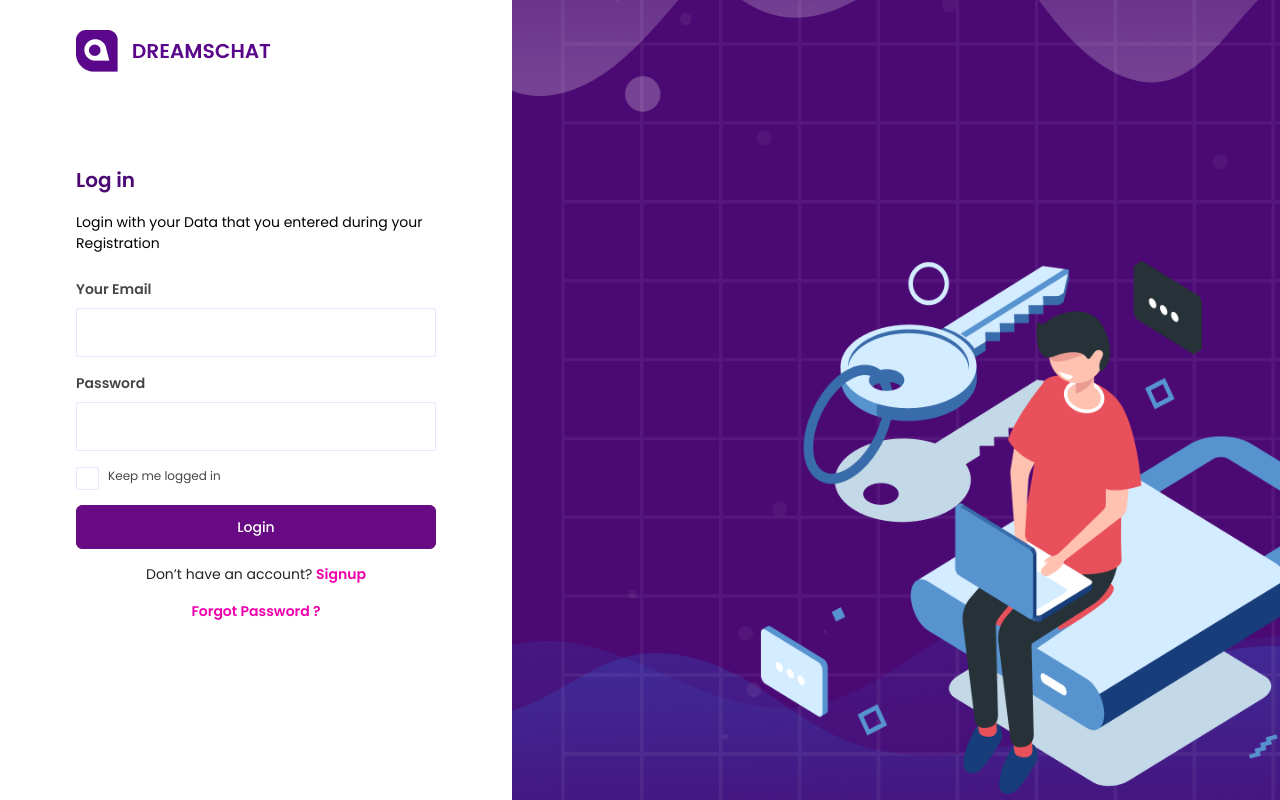
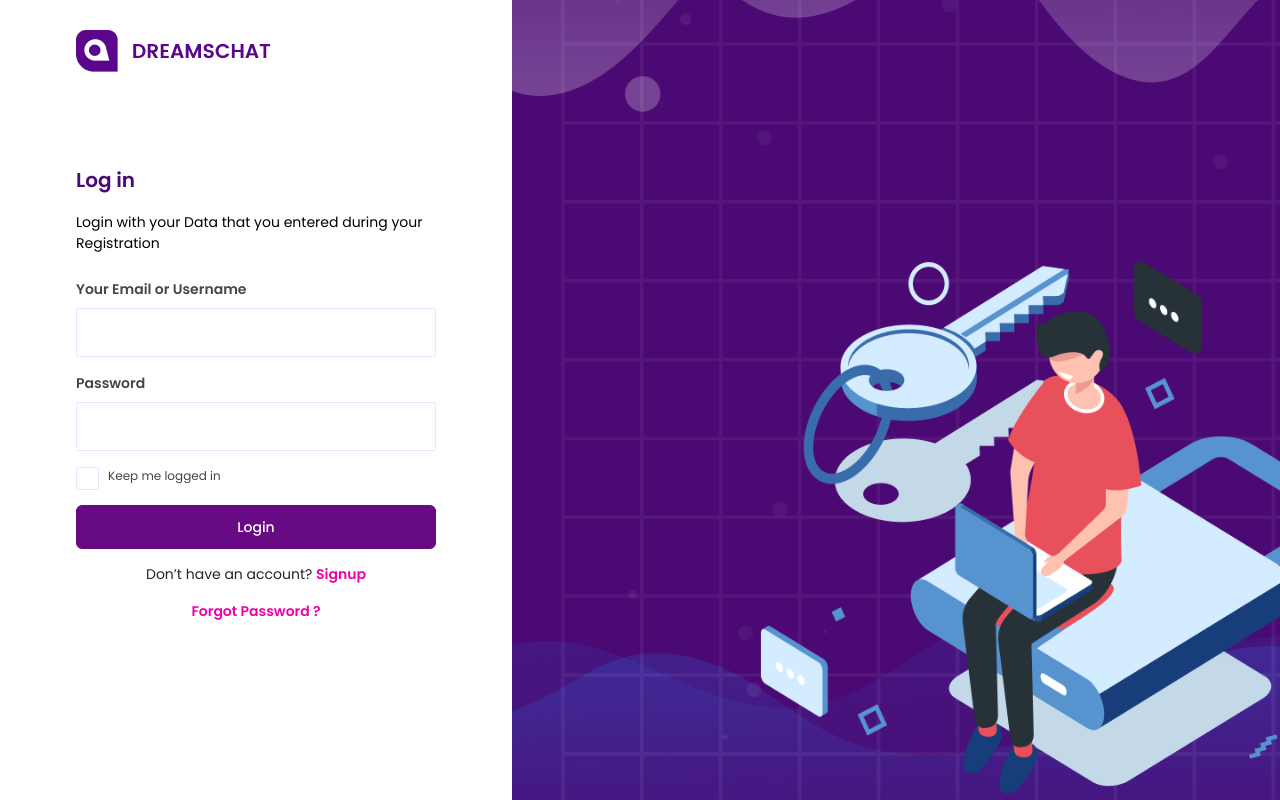
Before and after one commit to danieldimeji/chat-app, a Django app: page /sign-in/ in a window 1280 px wide. Run offline with Django 3.2, Linux system fonts and the light colour scheme; some libraries are stand-ins or nearby versions.

Commit message:
Added authenticate with email and username to sign-in

```diff
--- a/cHATaPP/accounts/forms.py
+++ b/cHATaPP/accounts/forms.py
@@ -96,28 +96,35 @@ class SignInForm(forms.Form):
     )
 
     password = forms.CharField(
+
         widget=forms.TextInput(
+
             attrs={
                 'class' : 'form-control form-control-lg group_formcontrol',
                 'name' : 'password',
                 'type' : 'password',
             }
+
         )
+
     )
+
 
     def clean(self):
 
-        username = self.cleaned_data.get('username_email')
+        username_email = self.cleaned_data.get('username_email')
 
         password = self.cleaned_data.get('password')
 
-        qs = User.objects.filter(username=username.lower())
+        qs_username = User.objects.filter(username=username_email)
 
-        if qs.exists():
+        qs_email = User.objects.filter(username=username_email)
 
-            email = qs[0].email
+        if qs_username.exists():
 
-            user = authenticate(username=email, password=password)
+            print('Authenticating with username')
+
+            user = authenticate(username=username_email, password=password)
 
             if user is None:
 
@@ -125,9 +132,13 @@ class SignInForm(forms.Form):
 
             return self.cleaned_data
 
-        else:
+        elif qs_email.exists():
 
-            user = authenticate(username=username.lower(), password=password)
+            print('Authenticating with email')
+
+            username = qs_email[0].username
+
+            user = authenticate(username = username, password=password)
 
             if not user or not user.is_active:
 
@@ -136,21 +147,24 @@ class SignInForm(forms.Form):
             self.cleaned_data
 
 
-    def login(self):
+    def login(self, request):
 
         username_email = self.cleaned_data.get('username_email')
 
         password = self.cleaned_data.get('password')
 
-        try:
-            qs = User.objects.get(username=username_email.lower())
+        qs = User.objects.filter(username = username_email)
 
-            email = qs.email
+        if qs.exists():
 
-        except ObjectDoesNotExist:
+            username = username_email
 
-            email = username_email.lower()
+        else:
 
-        user = authenticate(email=email, password=password)
+            qs = User.objects.filter(email = username_email)
+
+            username = qs[0].username
+
+        user = authenticate(username = username, password=password)
 
         return user
--- a/cHATaPP/accounts/views.py
+++ b/cHATaPP/accounts/views.py
@@ -1,4 +1,6 @@
 from django.shortcuts import render, redirect
+from django.contrib.auth import login, logout
+
 from .forms import *
 
 
@@ -6,6 +8,7 @@ from .forms import *
 def sign_up_view(request):
 
     if request.method == 'POST':
+
         form = SignUpForm(request.POST or None)
         if form.is_valid():
             form.save()
@@ -21,7 +24,20 @@ def sign_up_view(request):
 
 def sign_in_view(request):
 
+    if request.method == 'POST':
+
+        form = SignInForm(request.POST or None)
+        if form.is_valid():
+            user = form.login(request)
+            if user:
+                login(request, user)
+                return redirect('home')
+            else:
+                print(form.errors)
+        else:
+            print(form.errors)
+
     context = {
-
+        'form':SignInForm
     }
     return render(request, 'sign-in.html', context)
--- a/cHATaPP/chat/views.py
+++ b/cHATaPP/chat/views.py
@@ -2,6 +2,7 @@ from django.shortcuts import render
 
 
 def home_view(request):
+    print(request.user)
     context = {
 
     }
--- a/cHATaPP/templates/sign-in.html
+++ b/cHATaPP/templates/sign-in.html
@@ -45,24 +45,15 @@
                     Registration
                   </p>
                 </div>
-                <form
-                  action="https://dreamschat.dreamguystech.com/template2/index.html"
-                >
+                <form action="" method="POST">
+                  {% csrf_token %}
                   <div class="form-group">
-                    <label>Your Email</label>
-                    <input
-                      class="form-control form-control-lg group_formcontrol"
-                      name="email"
-                      type="email"
-                    />
+                    <label>Your Email or Username</label>
+                    {{ form.username_email }}
                   </div>
                   <div class="form-group">
                     <label>Password</label>
-                    <input
-                      class="form-control form-control-lg group_formcontrol"
-                      name="password"
-                      type="text"
-                    />
+                    {{ form.password }}
                   </div>
                   <div class="form-group">
                     <label class="custom-check d-flex">
```
Also changed, not shown: cHATaPP/db.sqlite3.
